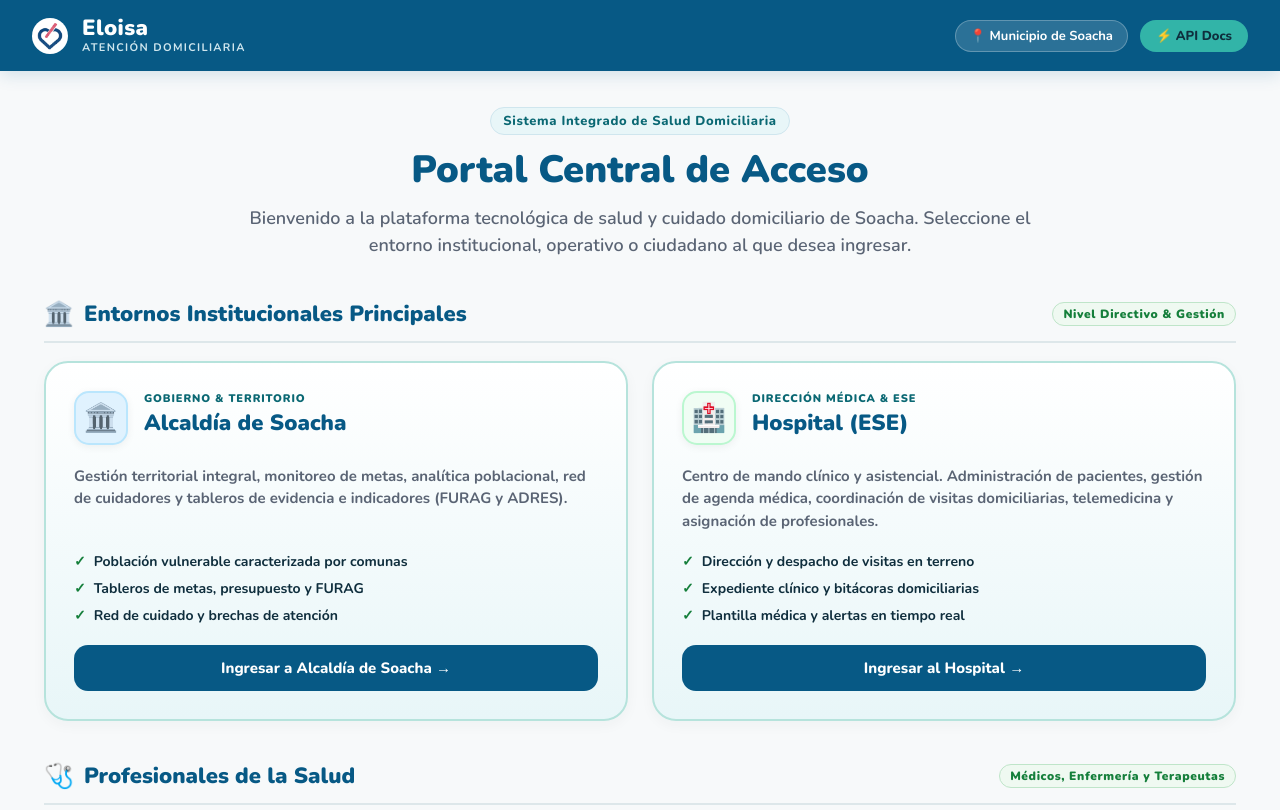
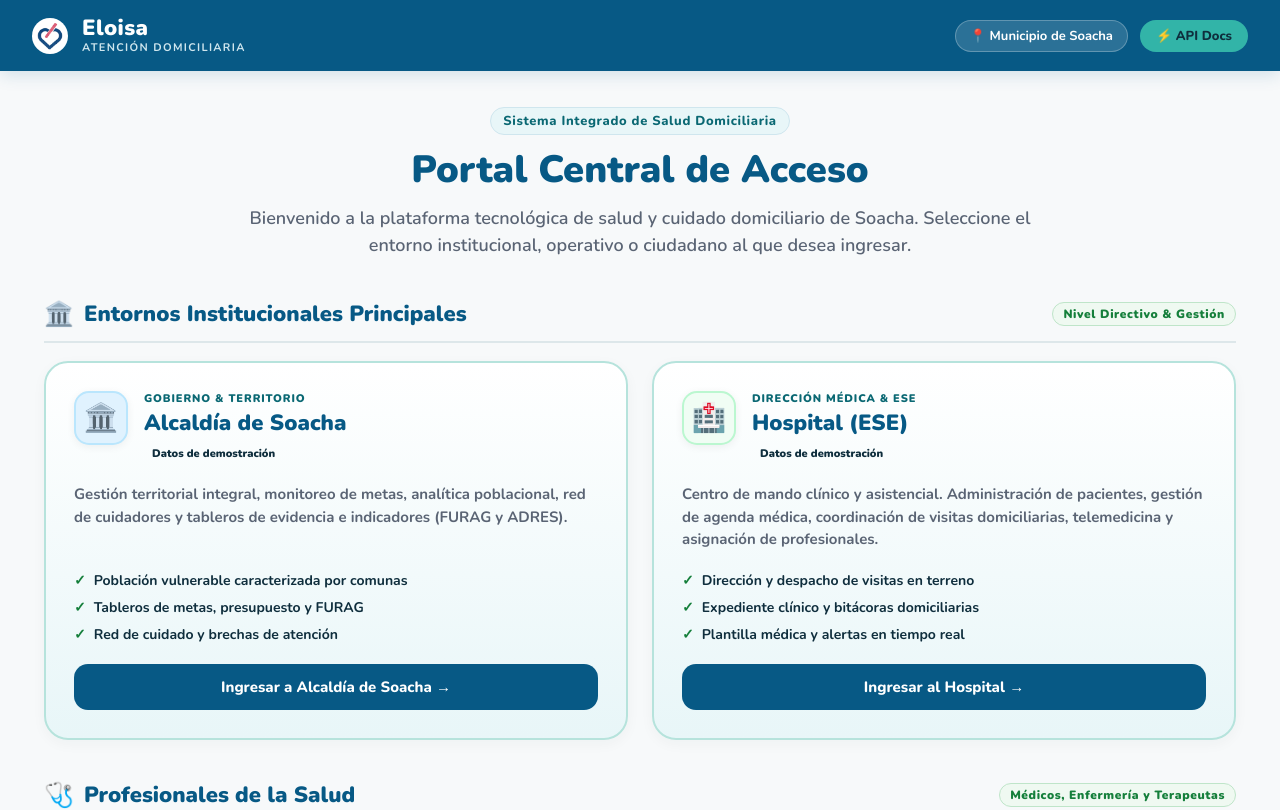
Before and after one commit to darca-dev/eloisa-project, a Next.js app in the folder apps/web/: page / in a window 1280 px wide. Shown: the top 810 px of the page. Built offline with nearby package versions, Linux system fonts and the light colour scheme.

Commit message:
feat(027): badge 'Datos de demostración' en 4 tarjetas institucionales
- Alcaldía de Soacha
- Hospital (ESE)
- Personal de Terreno / Visitadores
- Médicos Clínicos & Teleconsulta

Solo cambios visuales (CSS/JSX), sin tocar lógica ni navegación

```diff
--- a/apps/web/src/features/hub/HubAccessPortal.tsx
+++ b/apps/web/src/features/hub/HubAccessPortal.tsx
@@ -84,6 +84,7 @@ export function HubAccessPortal(): ReactNode {
                 <div className={styles.cardMeta}>
                   <span className={styles.cardTag}>Gobierno & Territorio</span>
                   <h3 className={styles.cardTitle}>Alcaldía de Soacha</h3>
+                  <span className={styles.demoBadge}>Datos de demostración</span>
                 </div>
               </div>
 
@@ -120,6 +121,7 @@ export function HubAccessPortal(): ReactNode {
                 <div className={styles.cardMeta}>
                   <span className={styles.cardTag}>Dirección Médica & ESE</span>
                   <h3 className={styles.cardTitle}>Hospital (ESE)</h3>
+                  <span className={styles.demoBadge}>Datos de demostración</span>
                 </div>
               </div>
 
@@ -169,6 +171,7 @@ export function HubAccessPortal(): ReactNode {
                 <div className={styles.cardMeta}>
                   <span className={styles.cardTag}>Atención Domiciliaria en Terreno</span>
                   <h3 className={styles.cardTitle}>Personal de Terreno / Visitadores</h3>
+                  <span className={styles.demoBadge}>Datos de demostración</span>
                 </div>
               </div>
 
@@ -209,6 +212,7 @@ export function HubAccessPortal(): ReactNode {
                 <div className={styles.cardMeta}>
                   <span className={styles.cardTag}>Especialistas & Telemedicina</span>
                   <h3 className={styles.cardTitle}>Médicos Clínicos & Teleconsulta</h3>
+                  <span className={styles.demoBadge}>Datos de demostración</span>
                 </div>
               </div>
 
--- a/apps/web/src/features/hub/hub.module.css
+++ b/apps/web/src/features/hub/hub.module.css
@@ -298,6 +298,19 @@
   line-height: 1.2;
 }
 
+/* Badge "Datos de demostración" para módulos institucionales */
+.demoBadge {
+  display: inline-block;
+  margin-top: 4px;
+  padding: 2px 8px;
+  font-size: 11px;
+  font-weight: var(--b-peso-maximo);
+  color: var(--b-gris-oscuro);
+  background: var(--b-gris-claro);
+  border-radius: 999px;
+  white-space: nowrap;
+}
+
 .cardDescription {
   font-size: 15px;
   line-height: 1.5;
```
